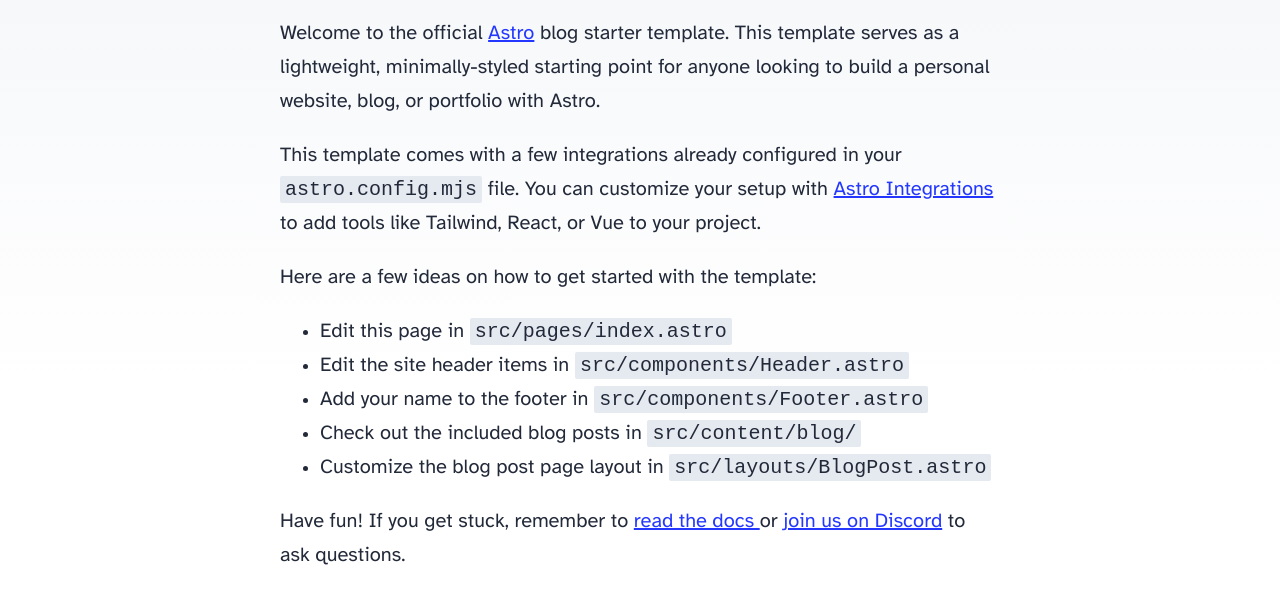
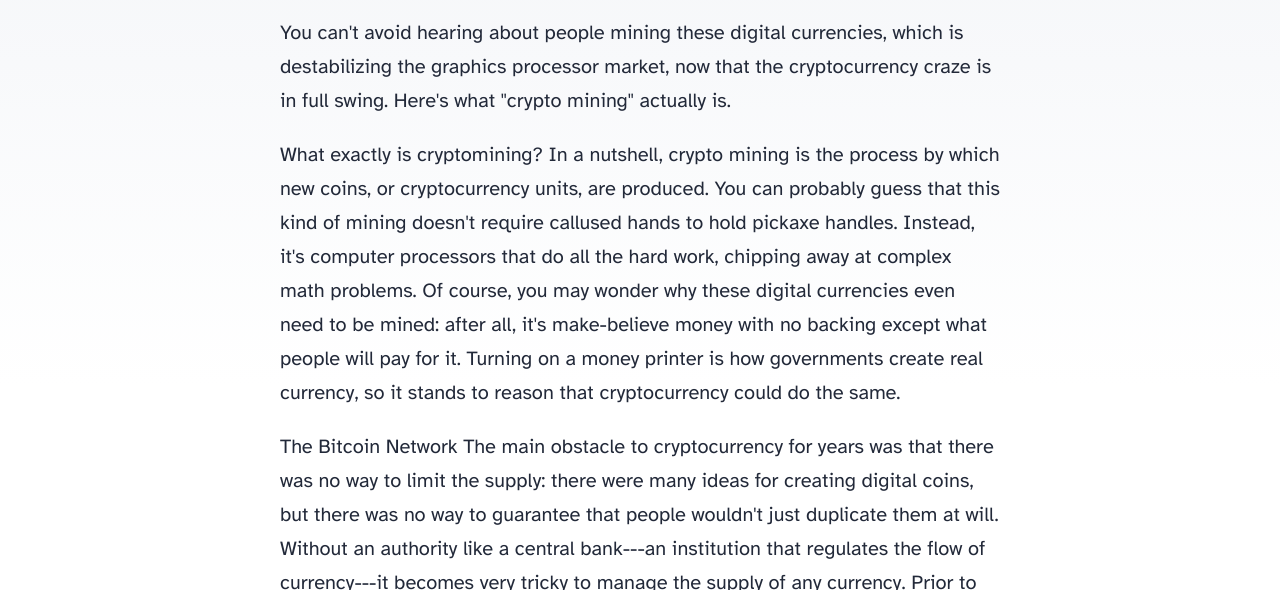
Before and after one commit to randa113/soft-paper-46a9, an Astro site: page / in a window 1280 px wide. Shown: the part 214-804 px from the top of the page. Built offline with nearby package versions, Linux system fonts and the light colour scheme; Astro itself is replaced by a stand-in of ours.

Commit message:
Update index.astro

```diff
--- a/src/pages/index.astro
+++ b/src/pages/index.astro
@@ -15,23 +15,30 @@ import { SITE_TITLE, SITE_DESCRIPTION } from '../consts';
 		<main>
 			<h1>🧑‍🚀 Hello, Crypto Miner!</h1>
 			<p>
-				Welcome to the official <a href="https://astro.build/">Astro</a> blog starter template. This
-				template serves as a lightweight, minimally-styled starting point for anyone looking to build
-				a personal website, blog, or portfolio with Astro.
+				You can't avoid hearing about people mining these digital currencies, which is destabilizing
+				the graphics processor market, now that the cryptocurrency craze is in full swing. Here's what
+				"crypto mining" actually is.
+
 			</p>
 			<p>
-				This template comes with a few integrations already configured in your
-				<code>astro.config.mjs</code> file. You can customize your setup with
-				<a href="https://astro.build/integrations">Astro Integrations</a> to add tools like Tailwind,
-				React, or Vue to your project.
+				What exactly is cryptomining? In a nutshell, crypto mining is the process by which new coins,
+				or cryptocurrency units, are produced. You can probably guess that this kind of mining doesn't
+				require callused hands to hold pickaxe handles. Instead, it's computer processors that do all
+				the hard work, chipping away at complex math problems.  Of course, you may wonder why these
+				digital currencies even need to be mined: after all, it's make-believe money with no backing
+				except what people will pay for it.  Turning on a money printer is how governments create real
+				currency, so it stands to reason that cryptocurrency could do the same.
+
 			</p>
-			<p>Here are a few ideas on how to get started with the template:</p>
-			<ul>
-				<li>Edit this page in <code>src/pages/index.astro</code></li>
-				<li>Edit the site header items in <code>src/components/Header.astro</code></li>
-				<li>Add your name to the footer in <code>src/components/Footer.astro</code></li>
-				<li>Check out the included blog posts in <code>src/content/blog/</code></li>
-				<li>Customize the blog post page layout in <code>src/layouts/BlogPost.astro</code></li>
+			The Bitcoin Network The main obstacle to cryptocurrency for years was that there was no way to limit
+			the supply: there were many ideas for creating digital coins, but there was no way to guarantee that
+			people wouldn't just duplicate them at will. Without an authority like a central bank---an institution
+			that regulates the flow of currency---it becomes very tricky to manage the supply of any currency.
+
+			 Prior to Satoshi Nakamoto's (probably a fictitious) creation of the blockchain, this issue baffled
+			developers of digital currencies for decades. The full theory of how these work is pretty complicated-
+			--we go into more depth in our article on explaining the "blockchain"---but the easiest way to explain
+			it is to picture it as a chain.
 			</ul>
 			<p>
 				Have fun! If you get stuck, remember to <a href="https://docs.astro.build/"
```
